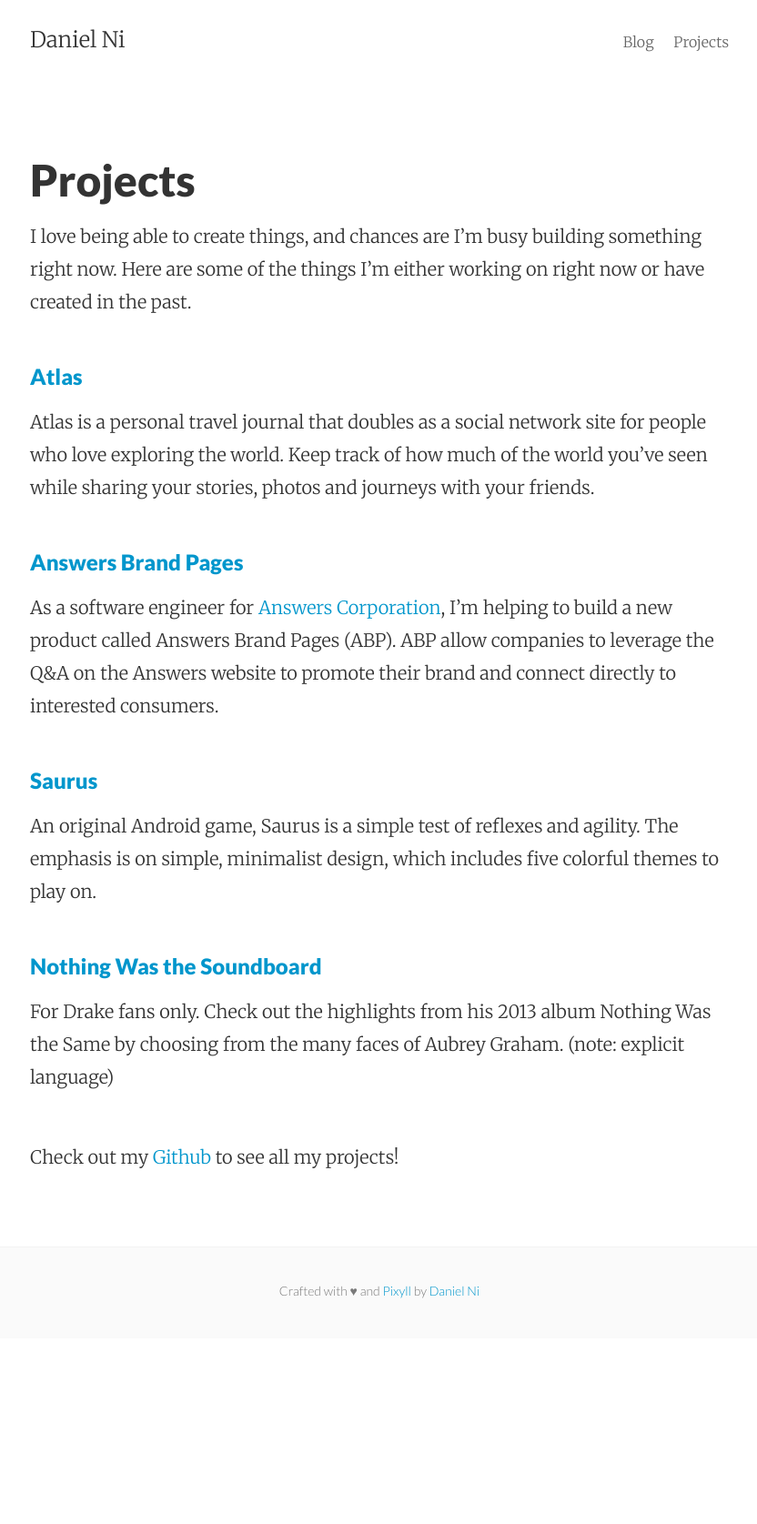
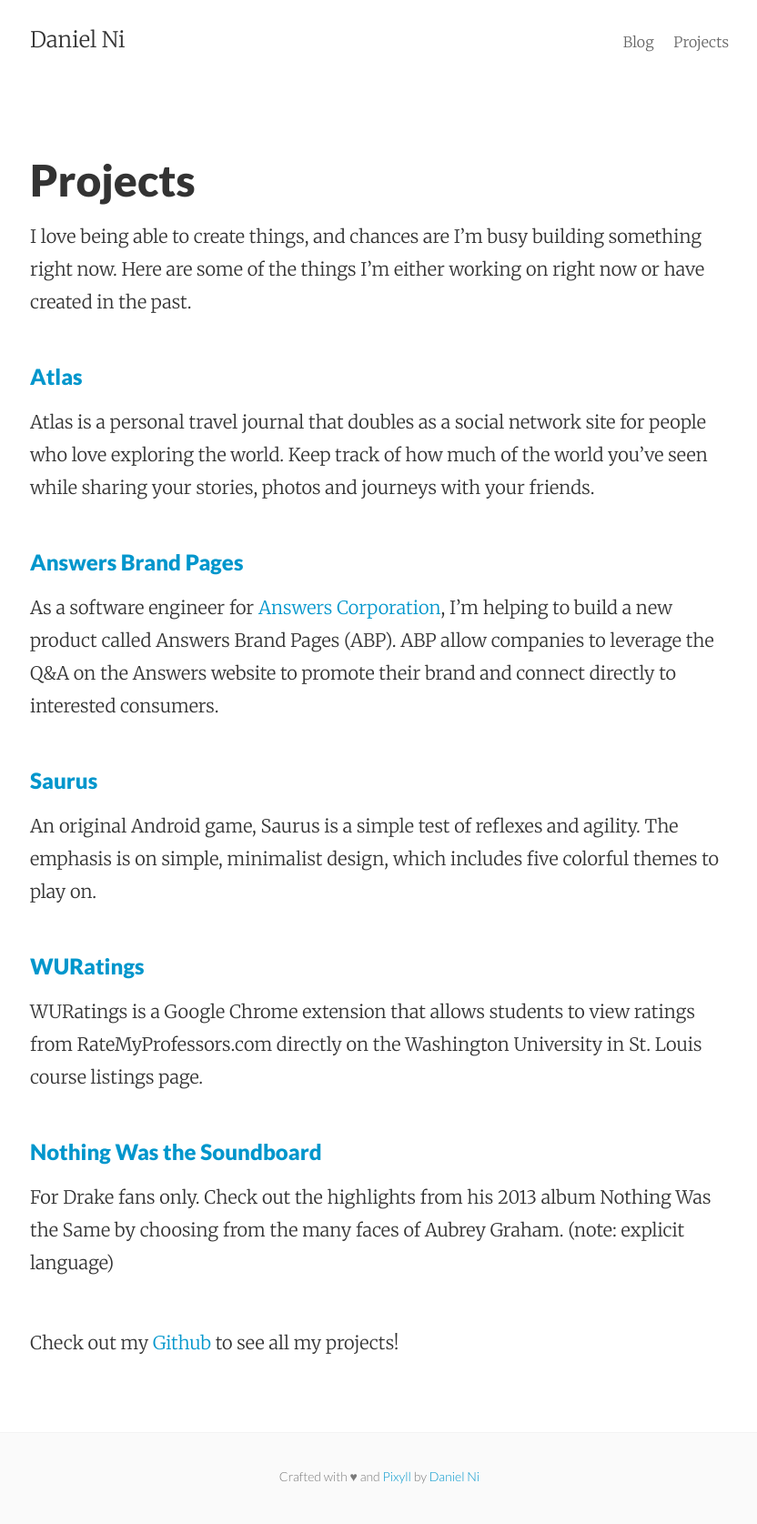
Before and after one commit to DanielNi/danielni.github.io, a Jekyll site: the page built from projects.md, in a window 1280 px wide. Shown: the whole page at 91% size, without its empty margins (223-1055 px from the left). Built offline with Jekyll 4.4.1, drawn with Linux system fonts in a browser that asks for light colours; nearby versions of some CDN libraries; before the commit the page ends 1471 px from its top, so only the background shows below that.

Commit message:
added new project

```diff
--- a/projects.md
+++ b/projects.md
@@ -18,6 +18,10 @@ As a software engineer for [Answers Corporation](http://www.answers.com), I'm he
 
 An original Android game, Saurus is a simple test of reflexes and agility. The emphasis is on simple, minimalist design, which includes five colorful themes to play on.
 
+### [WURatings](https://chrome.google.com/webstore/detail/wuratings/mgegapkdpmoijolcleilabpfnlmbclel)
+
+WURatings is a Google Chrome extension that allows students to view ratings from RateMyProfessors.com directly on the Washington University in St. Louis course listings page.
+
 ### [Nothing Was the Soundboard](http://drakesoundboard.appspot.com/)
 
 For Drake fans only. Check out the highlights from his 2013 album Nothing Was the Same by choosing from the many faces of Aubrey Graham. (note: explicit language)
```
